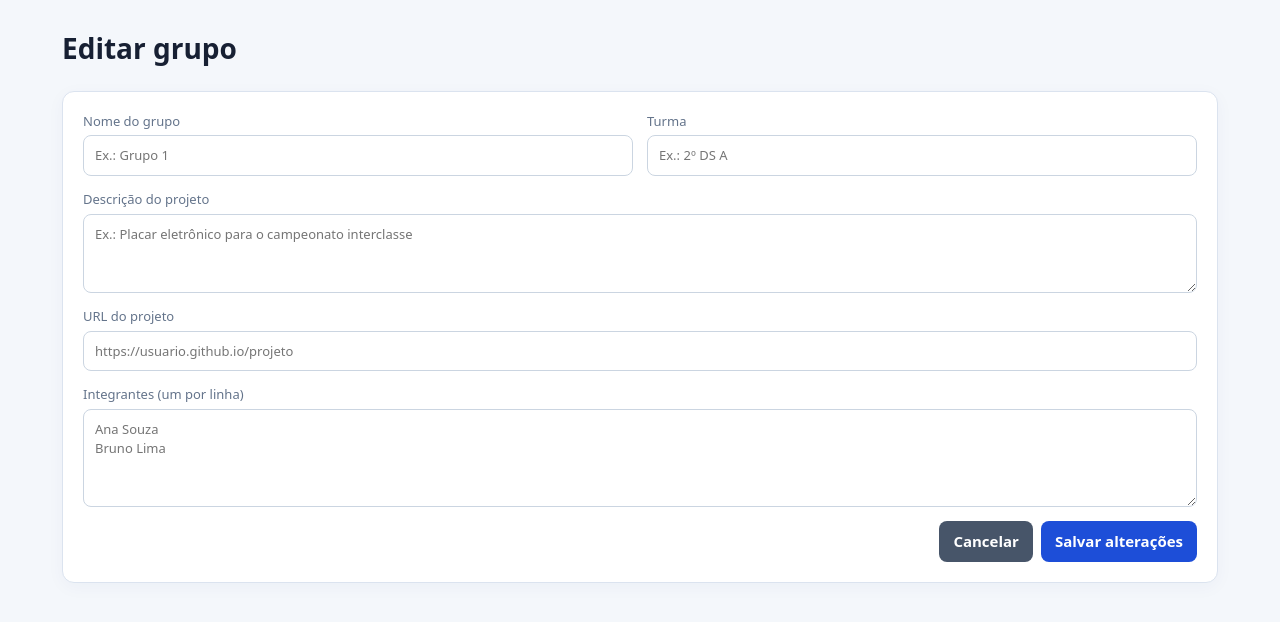
After one commit to rvarjao/placar-eletronico-api, a Flask app: template exemplos/api-completa/templates/admin/grupo_editar.html in a window 1280 px wide. The commit adds this page. Shown: the top 622 px of the page. Run offline with Flask 3, Linux system fonts and the light colour scheme; the template is opened without the code that fills it, so the values that code supplies are empty.

Commit message:
feat(admin): add project description, URL and members to groups
Add descricao, url and integrantes columns to grupos (new migration and
schema.sql), collect them when creating a group, and add an edit page so
existing groups can be completed. URLs default to https and only
http/https schemes are accepted. Also fix the duplicated "Grupo" column
header (now "Status") and show success flashes in green.

Co-Authored-By: Claude Opus 5.5 <noreply@anthropic.com>

```diff
--- a/exemplos/api-completa/supabase/schema.sql
+++ b/exemplos/api-completa/supabase/schema.sql
@@ -16,6 +16,10 @@ create table if not exists public.grupos (
   ativo integer not null default 1 check (ativo in (0,1)),
   criado_em timestamptz not null default now()
 );
+alter table public.grupos add column if not exists descricao text;
+alter table public.grupos add column if not exists url text
+  check (url is null or url ~* '^https?://');
+alter table public.grupos add column if not exists integrantes text[] not null default '{}';
 create table if not exists public.tokens_api (
   id bigint generated by default as identity primary key,
   grupo_id bigint not null references public.grupos(id),
--- /dev/null
+++ b/exemplos/api-completa/templates/admin/_campos_grupo.html
@@ -0,0 +1,16 @@
+<input type="hidden" name="csrf_token" value="{{ csrf_token() }}">
+<label>Nome do grupo
+  <input name="nome" value="{{ grupo.nome if grupo else '' }}" placeholder="Ex.: Grupo 1" required>
+</label>
+<label>Turma
+  <input name="turma" value="{{ (grupo.turma or '') if grupo else '' }}" placeholder="Ex.: 2º DS A">
+</label>
+<label class="largo">Descrição do projeto
+  <textarea name="descricao" rows="3" placeholder="Ex.: Placar eletrônico para o campeonato interclasse">{{ (grupo.descricao or '') if grupo else '' }}</textarea>
+</label>
+<label class="largo">URL do projeto
+  <input type="url" name="url" value="{{ (grupo.url or '') if grupo else '' }}" placeholder="https://usuario.github.io/projeto">
+</label>
+<label class="largo">Integrantes (um por linha)
+  <textarea name="integrantes" rows="4" placeholder="Ana Souza&#10;Bruno Lima">{{ (grupo.integrantes or [])|join('\n') if grupo else '' }}</textarea>
+</label>
--- a/exemplos/api-completa/templates/admin/base.html
+++ b/exemplos/api-completa/templates/admin/base.html
@@ -38,6 +38,16 @@
     .token { padding:14px; border:1px solid #86efac; background:#f0fdf4; border-radius:9px; margin-bottom:18px; }
     .token code { display:block; padding:10px; margin-top:8px; background:#052e16; color:#dcfce7; border-radius:6px; overflow-wrap:anywhere; }
     .alerta { padding:11px 13px; border-radius:8px; margin-bottom:16px; background:#fee2e2; color:#991b1b; }
+    .alerta.ok { background:#dcfce7; color:#166534; }
+    textarea { width:100%; padding:10px 11px; border:1px solid #cbd5e1; border-radius:8px; font:inherit; resize:vertical; }
+    form.grupo { display:grid; grid-template-columns:1fr 1fr; gap:14px; }
+    form.grupo .largo { grid-column:1 / -1; }
+    form.grupo input { min-width:0; width:100%; }
+    form.grupo .botoes { grid-column:1 / -1; display:flex; gap:8px; justify-content:flex-end; }
+    td.quebra { white-space:normal; min-width:220px; max-width:360px; }
+    .detalhe { color:var(--cinza); font-size:13px; margin-top:3px; }
+    .integrantes { margin:0; padding-left:18px; }
+    @media(max-width:700px) { form.grupo { grid-template-columns:1fr; } }
     .login { max-width:430px; margin:70px auto; }
     .login form { display:grid; gap:14px; }
     .login input { width:100%; min-width:0; }
@@ -67,7 +77,7 @@
   {% endif %}
   <main>
     {% for categoria, mensagem in get_flashed_messages(with_categories=true) %}
-      <div class="alerta">{{ mensagem }}</div>
+      <div class="alerta {{ categoria }}">{{ mensagem }}</div>
     {% endfor %}
     {% block content %}{% endblock %}
   </main>
--- /dev/null
+++ b/exemplos/api-completa/templates/admin/grupo_editar.html
@@ -0,0 +1,14 @@
+{% extends "admin/base.html" %}
+{% block title %}Editar grupo{% endblock %}
+{% block content %}
+<h1>Editar grupo</h1>
+<section class="painel">
+  <form class="grupo" method="post" action="{{ url_for('admin.editar_grupo', grupo_id=grupo.id) }}">
+    {% include "admin/_campos_grupo.html" %}
+    <div class="botoes">
+      <a class="botao secundario" style="background:#475569" href="{{ url_for('admin.grupos') }}">Cancelar</a>
+      <button type="submit">Salvar alterações</button>
+    </div>
+  </form>
+</section>
+{% endblock %}
```
Also changed, not shown: exemplos/api-completa/admin_panel.py (+47 -6 lines), exemplos/api-completa/templates/admin/grupos.html (+12 -12 lines), exemplos/api-completa/README.md, exemplos/api-completa/supabase/migrations/20261110180000_grupos_detalhes.sql (added).
